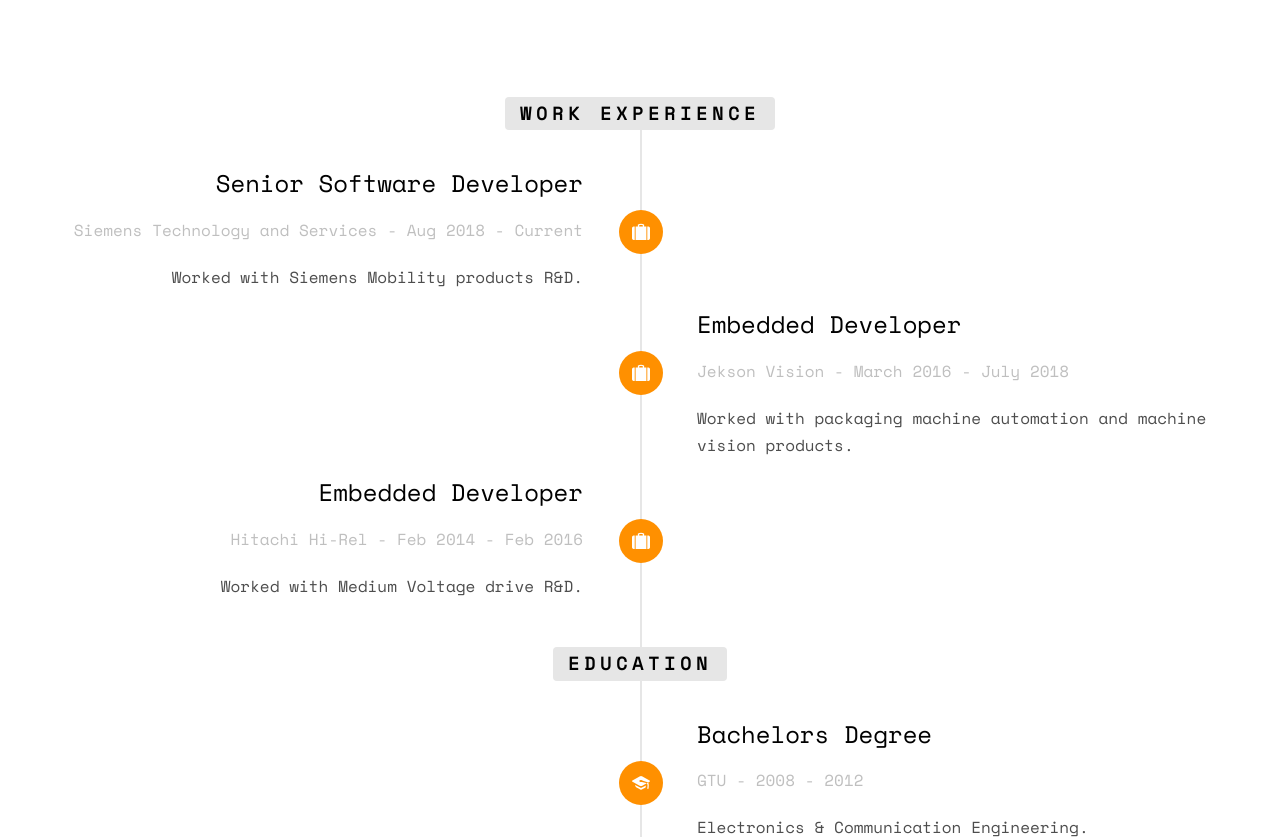
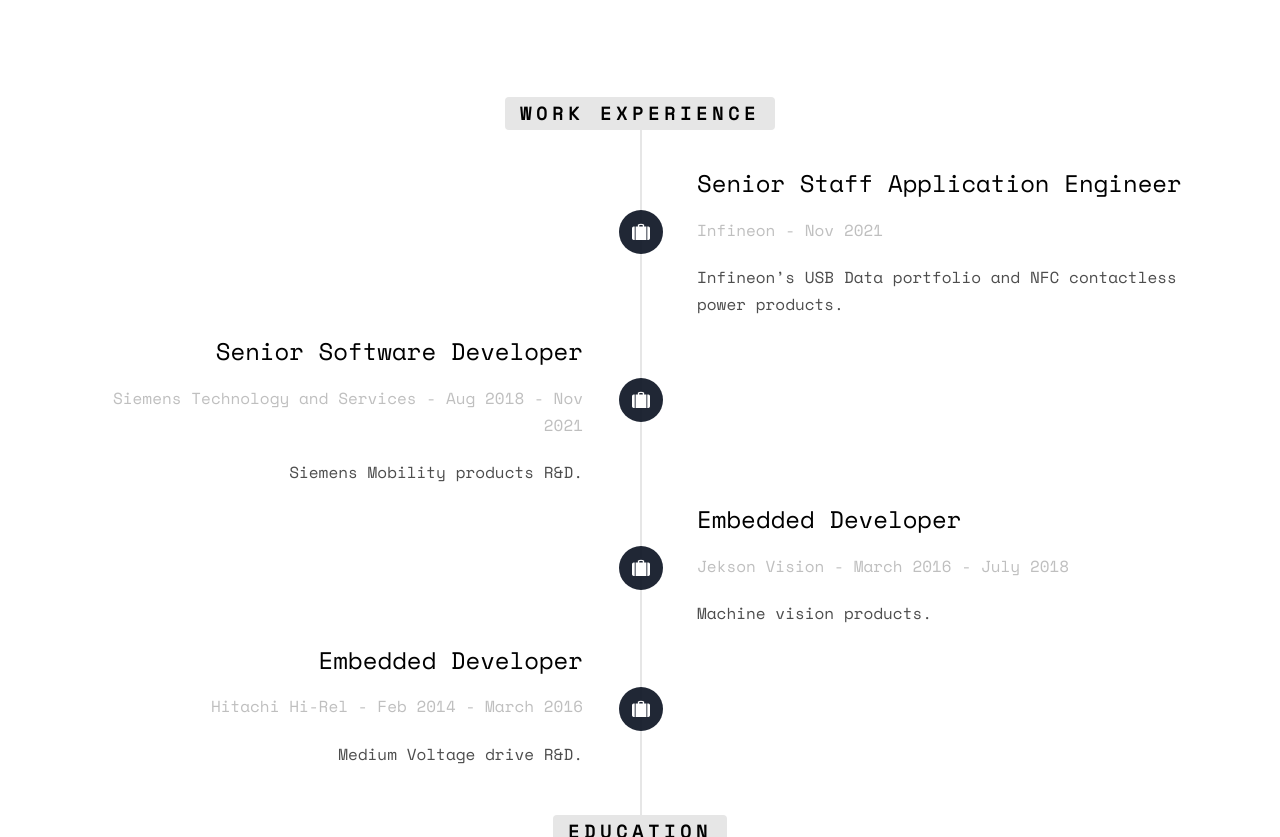
Before and after one commit to RamoliyaBiren/ramoliyabiren.github.io, a plain HTML site: page index.html in a window 1280 px wide. Shown: the part 1963-2800 px from the top of the page. Drawn offline with nearby package versions, Linux system fonts and the light colour scheme; some packages are replaced by stand-ins of ours; no server answers; files whose address does not match are found by name.

Commit message:
Update Profile View

```diff
--- a/index.html
+++ b/index.html
@@ -103,15 +103,27 @@
 						<li class="timeline-heading text-center animate-box">
 							<div><h3>Work Experience</h3></div>
 						</li>
+						<li class="timeline-inverted animate-box">
+							<div class="timeline-badge"><i class="icon-suitcase"></i></div>
+							<div class="timeline-panel">
+								<div class="timeline-heading">
+									<h3 class="timeline-title">Senior Staff Application Engineer</h3>
+									<span class="company">Infineon - Nov 2021</span>
+								</div>
+								<div class="timeline-body">
+									<p>Infineon’s USB Data portfolio and NFC contactless power products.</p>
+								</div>
+							</div>
+						</li>
 						<li class="animate-box timeline-unverted">
 							<div class="timeline-badge"><i class="icon-suitcase"></i></div>
 							<div class="timeline-panel">
 								<div class="timeline-heading">
 									<h3 class="timeline-title">Senior Software Developer</h3>
-									<span class="company">Siemens Technology and Services - Aug 2018 - Current</span>
+									<span class="company">Siemens Technology and Services - Aug 2018 - Nov 2021</span>
 								</div>
 								<div class="timeline-body">
-									<p>Worked with Siemens Mobility products R&D.</p>
+									<p>Siemens Mobility products R&D.</p>
 								</div>
 							</div>
 						</li>
@@ -123,7 +135,7 @@
 									<span class="company">Jekson Vision - March 2016 - July 2018</span>
 								</div>
 								<div class="timeline-body">
-									<p>Worked with packaging machine automation and machine vision products.</p>
+									<p>Machine vision products.</p>
 								</div>
 							</div>
 						</li>
@@ -132,10 +144,10 @@
 							<div class="timeline-panel">
 								<div class="timeline-heading">
 									<h3 class="timeline-title">Embedded Developer</h3>
-									<span class="company">Hitachi Hi-Rel - Feb 2014 - Feb 2016</span>
+									<span class="company">Hitachi Hi-Rel - Feb 2014 - March 2016</span>
 								</div>
 								<div class="timeline-body">
-									<p>Worked with Medium Voltage drive R&D.</p>
+									<p>Medium Voltage drive R&D.</p>
 								</div>
 							</div>
 						</li>
@@ -153,18 +165,6 @@
 								</div>
 								<div class="timeline-body">
 									<p>Electronics & Communication Engineering.</p>
-								</div>
-							</div>
-						</li>
-						<li class="animate-box timeline-unverted">
-							<div class="timeline-badge"><i class="icon-graduation-cap"></i></div>
-							<div class="timeline-panel">
-								<div class="timeline-heading">
-									<h3 class="timeline-title">High School</h3>
-									<span class="company">A.Z.kaneriya - 2006 - 2008</span>
-								</div>
-								<div class="timeline-body">
-									<p>Science and Maths.</p>
 								</div>
 							</div>
 						</li>
--- a/js/main.js
+++ b/js/main.js
@@ -108,7 +108,7 @@
 			scaleColor: false,
 			lineWidth: 4,
 			lineCap: 'butt',
-			barColor: '#FF9000',
+			barColor: '#081020e6',
 			trackColor:	"#f5f5f5",
 			size: 160,
 			animate: 1000
--- a/sass/style.scss
+++ b/sass/style.scss
@@ -8,7 +8,7 @@ $grid-gutter-width: 40px !default;
 $border-radius-base:  4px !default;
 $padding-base-vertical: 14px !default;
 
-$brand-primary: #FF9000 !default;
+$brand-primary: #081020e6 !default;
 
 $brand-white: #fff;
 $brand-black: #000;
```
Also changed, not shown: css/style.css.
